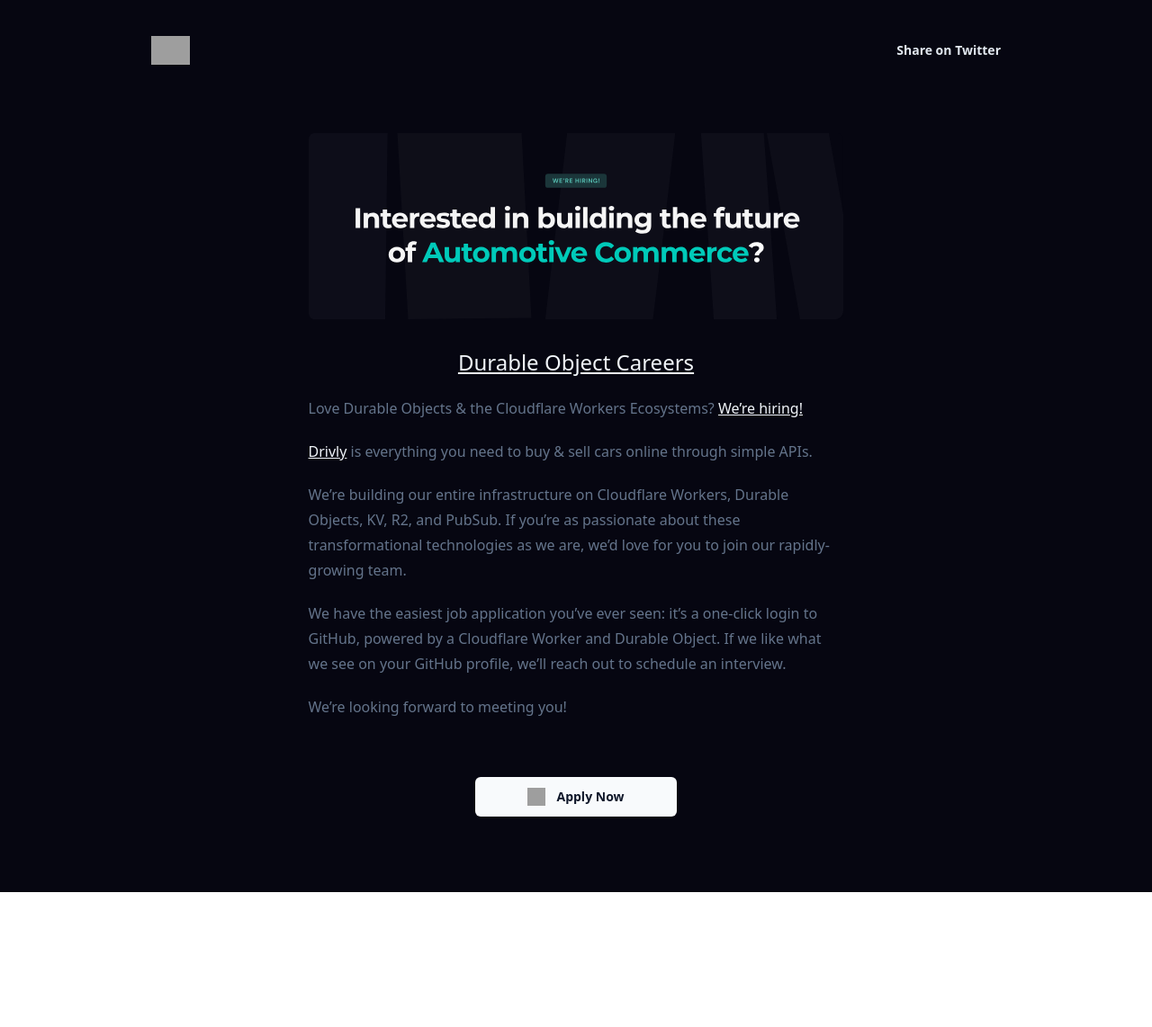
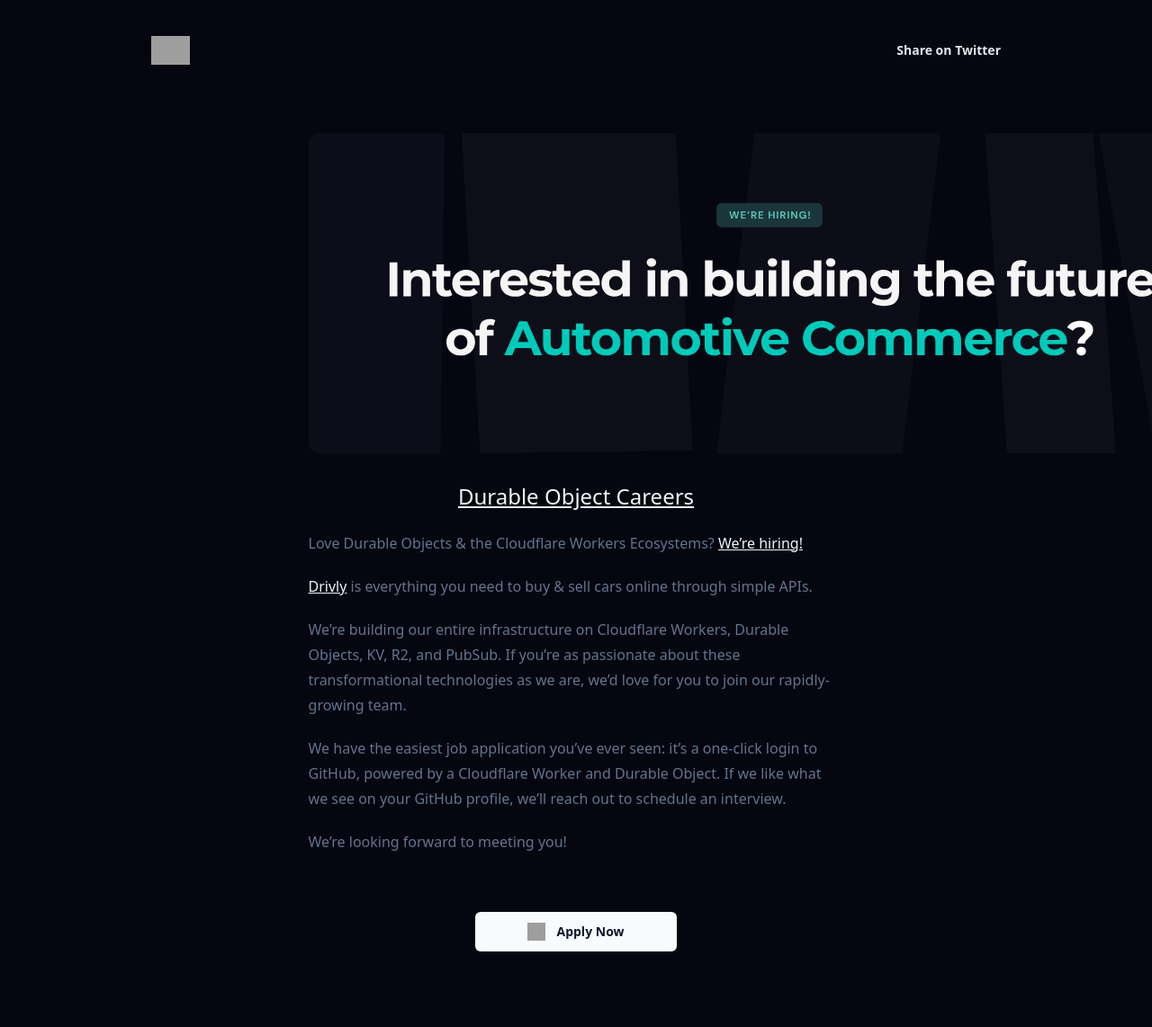
Before and after one commit to drivly/careers.do, a Jekyll site: the page built from README.md, in a window 1280 px wide. Shown: the whole page at 90% size. Built offline with Jekyll 4.4.1, drawn with Linux system fonts in a browser that asks for light colours; nearby versions of some CDN libraries; our own code applies the rules of GitHub Pages for plain Markdown files; before the commit the page ends 992 px from its top, so only the background shows below that; grey boxes are pictures that could not be loaded.

Commit message:
updated img width

```diff
--- a/_layouts/default.html
+++ b/_layouts/default.html
@@ -30,7 +30,7 @@
   <div class="relative flex min-h-screen flex-col justify-center overflow-hidden bg-[#060611] py-4 sm:py-1">
     <div class="mx-auto max-w-5xl px-4 mt-6 sm:py-10 text-center sm:px-6 lg:px-8">
       <div
-        class="mx-auto mt-6 text-md tracking-loose text-slate-500 prose py-6 prose-a:text-slate-100 prose-h1:text-2xl prose-p:text-left prose-p:max-w-2xl">
+        class="mx-auto mt-6 text-md tracking-loose text-slate-500 prose py-6 prose-a:text-slate-100 prose-h1:text-2xl prose-p:text-left prose-p:max-w-2xl prose-img:max-w-5xl">
         {{ content }}
       </div>
 
```
